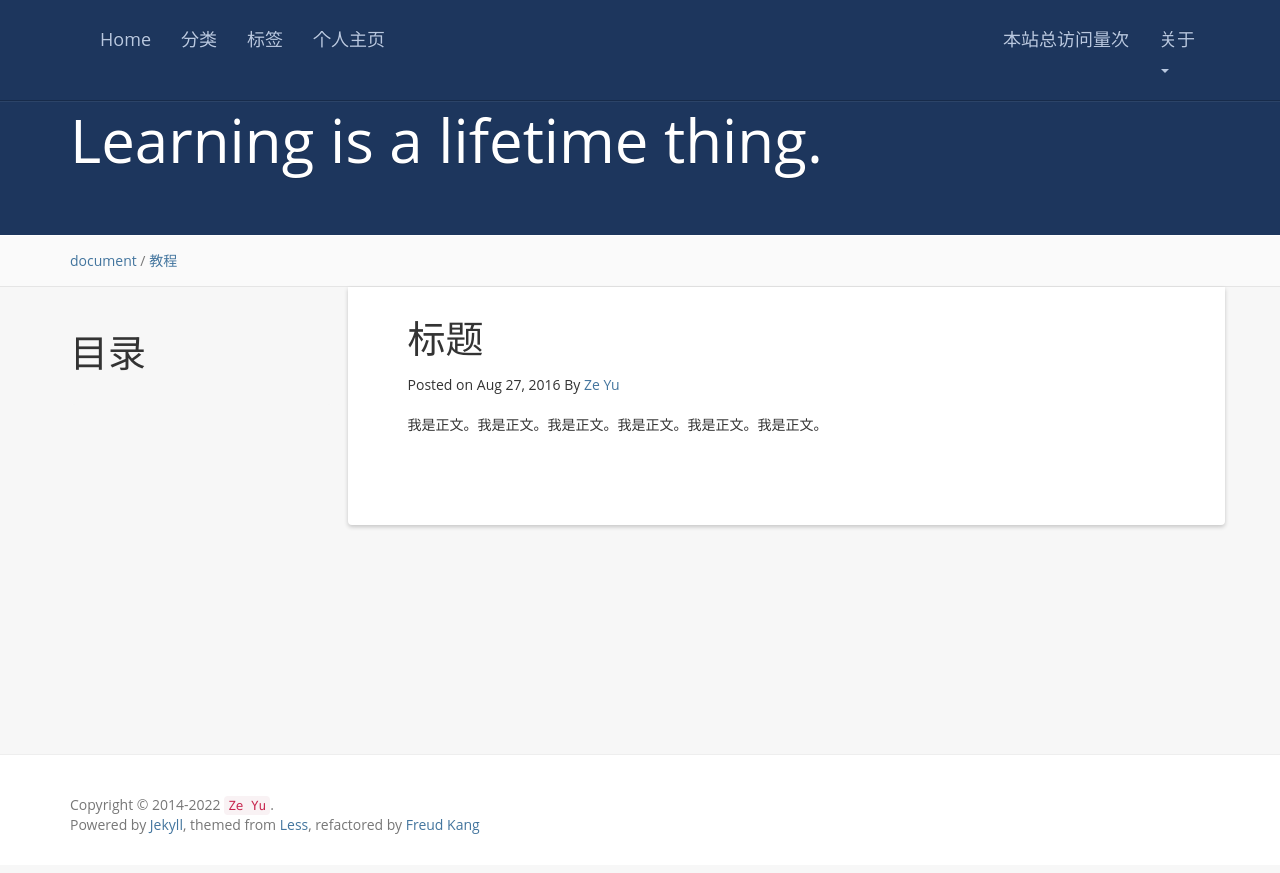
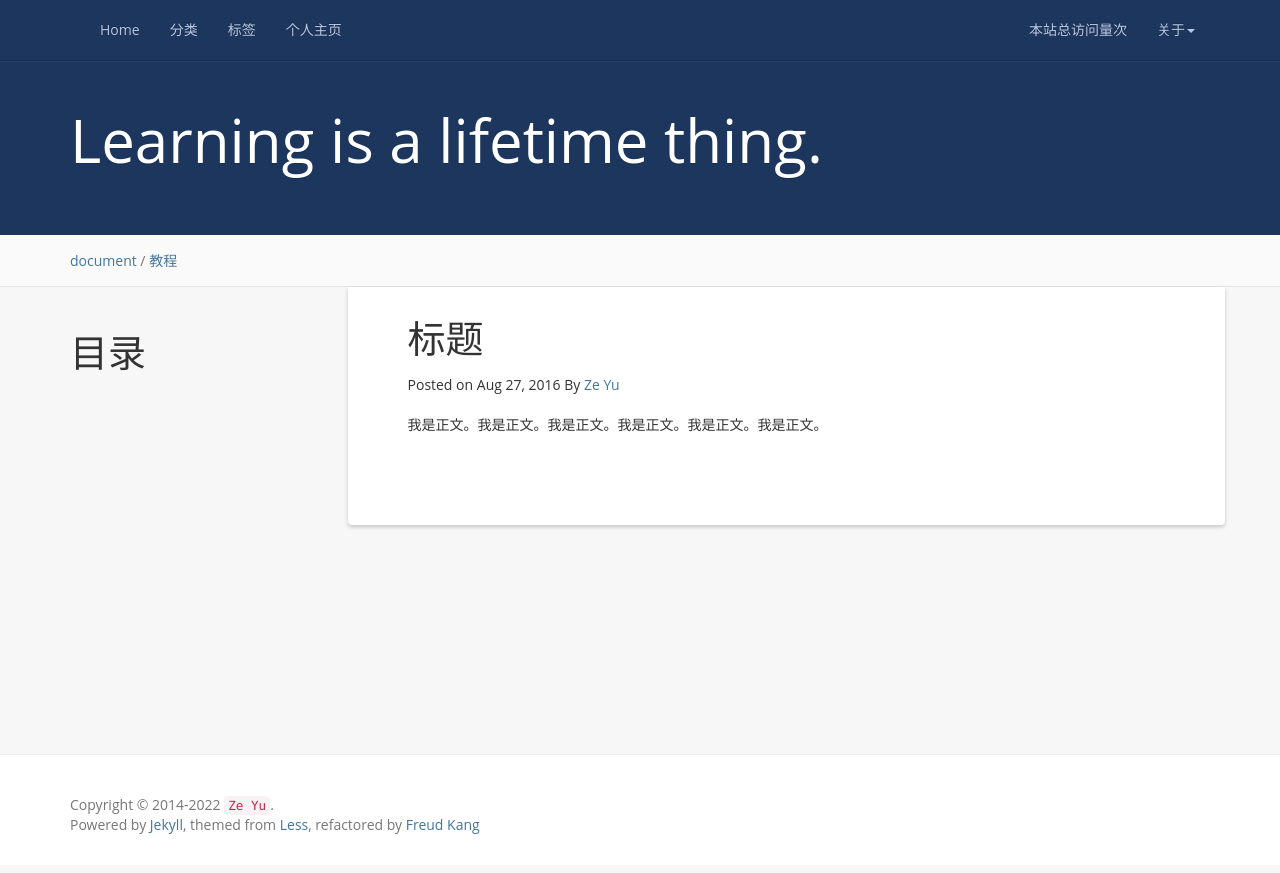
Before and after one commit to 2014301020024/blog, a Jekyll site: the page built from template.md, in a window 1280 px wide. Shown: the top 873 px of the page. Built offline with Jekyll 4.4.1, drawn with Linux system fonts in a browser that asks for light colours; a script that is not in the unit is left out; comment, search, counter and statistics services are not loaded.

```diff
--- a/_includes/header.html
+++ b/_includes/header.html
@@ -13,24 +13,24 @@
     <nav class="collapse navbar-collapse bs-navbar-collapse" role="navigation">
       <ul class="nav navbar-nav">
         <li>
-          <a href="{{ '/' | prepend: site.baseurl }}"><h4>Home</h4></a>
+          <a href="{{ '/' | prepend: site.baseurl }}">Home</a>
         </li>
         <li>
-          <a href="{{ '/categories/' | prepend: site.baseurl }}"><h4>分类</h4></a>
+          <a href="{{ '/categories/' | prepend: site.baseurl }}">分类</a>
         </li>
         <li>
-          <a href="{{ '/tag' | prepend: site.baseurl }}"><h4>标签</h4></a>
+          <a href="{{ '/tag' | prepend: site.baseurl }}">标签</a>
         </li>
         <li>
-          <a href="https://2014301020024.github.io/zeyu/"><h4>个人主页</h4></a>
+          <a href="https://2014301020024.github.io/zeyu/">个人主页</a>
         </li>
       </ul>
       <ul class="nav navbar-nav navbar-right">
         <li>
-            <a><h4><span id="busuanzi_container_site_pv">本站总访问量<span id="busuanzi_value_site_pv"></span>次</span></h4></a>
+            <a><span id="busuanzi_container_site_pv">本站总访问量<span id="busuanzi_value_site_pv"></span>次</span></a>
         </li>
         <li class="dropdown">
-          <a href="#" class="dropdown-toggle" data-toggle="dropdown"><h4>关于</h4><b class="caret"></b></a>
+          <a href="#" class="dropdown-toggle" data-toggle="dropdown">关于<b class="caret"></b></a>
           <ul class="dropdown-menu">
             <li><a rel="nofollow" target="_blank" href="{{site.github}}">Github</a></li>
             <li><a rel="nofollow" href="{{ '/books' | prepend: site.baseurl }}">书单</a></li>
```
